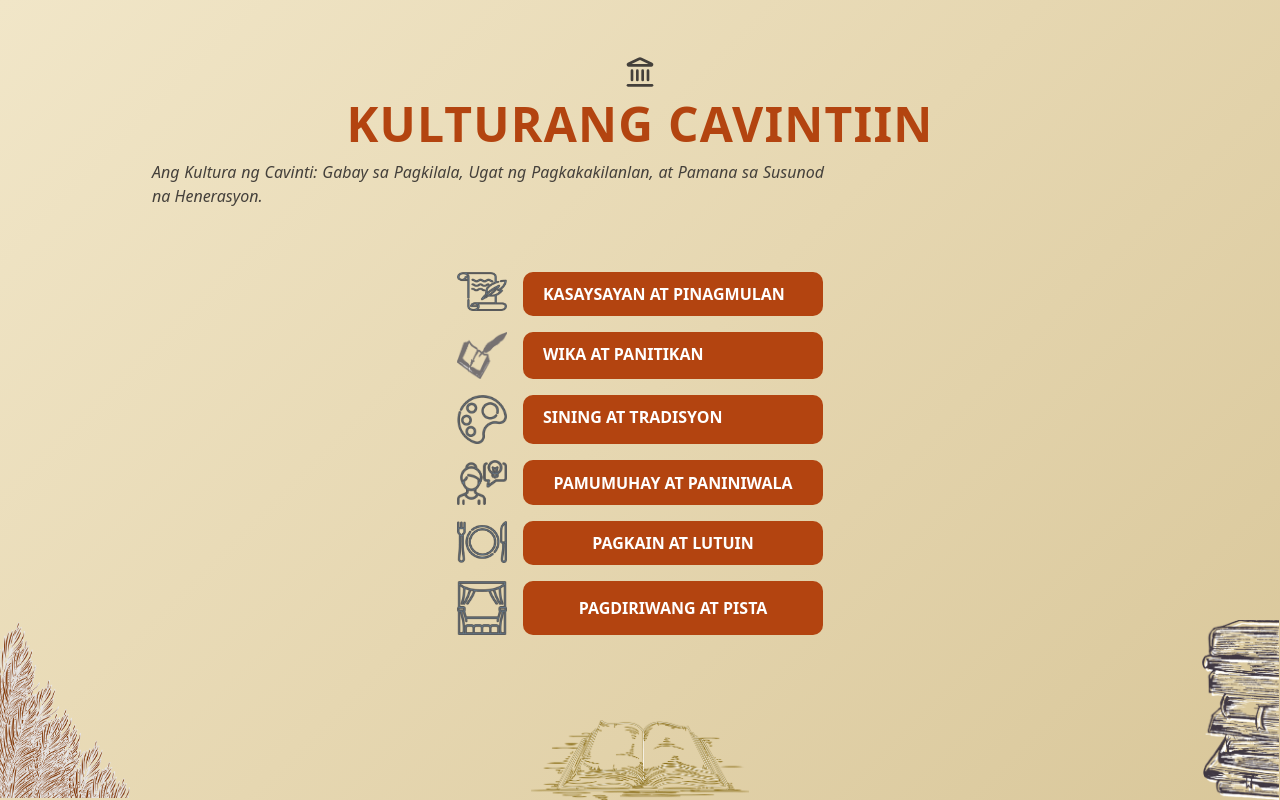
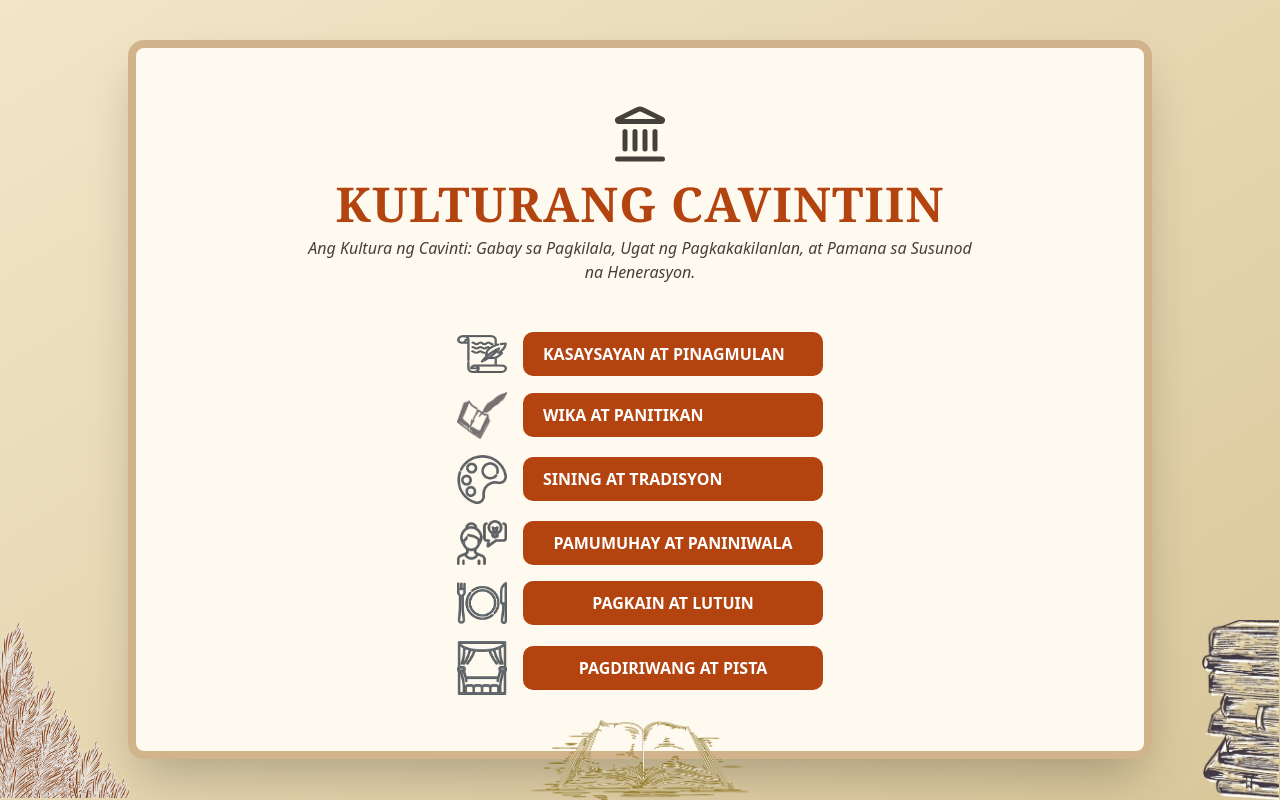
Before and after one commit to kodlens/kasaysayan-app, a React (Vite) app: page / in a window 1280 px wide. Built offline with nearby package versions, Linux system fonts and the light colour scheme.

Commit message:
improve nostalgic

```diff
--- a/src/pages/HomePage.tsx
+++ b/src/pages/HomePage.tsx
@@ -1,126 +1,112 @@
 import { motion, type Variants } from "framer-motion";
 import { Landmark } from "lucide-react";
-import { Link } from "react-router";
+import { Link } from "react-router"; // fixed import
 
 const containerVariants = {
   hidden: { opacity: 0 },
   show: {
     opacity: 1,
     transition: {
-      staggerChildren: 0.2, // delay between each child
+      staggerChildren: 0.2,
     },
   },
 };
 
 const itemVariants: Variants = {
   hidden: { opacity: 0, x: -50 },
-  show: { opacity: 1, x: 0, transition: { duration: 0.5, ease: "easeOut" } },
+  show: {
+    opacity: 1,
+    x: 0,
+    transition: { duration: 0.5, ease: "easeOut" },
+  },
 };
-
 
 export default function HomePage() {
   return (
-    <>
+    <div className="relative min-h-dvh bg-gradient-to-br from-[#f1e6c8] via-[#e6d7b1] to-[#d9c79a] text-stone-900 overflow-hidden">
 
-      {/* <div className="relative min-h-dvh bg-[linear-gradient(135deg,#f1e6c8_0%,#e6d7b1_50%,#d9c79a_100%)] text-stone-900"> */}
-      <div className="relative min-h-dvh">
-        <div className="max-w-5xl mx-auto px-4 sm:px-6 py-10 sm:py-14 z-10">
+      {/* Main Content with Nostalgic Border */}
+      <div className="max-w-5xl mx-auto mt-10 px-4 sm:px-6 py-10 sm:py-14 border-8 border-[#d2b48c] rounded-2xl shadow-2xl bg-[#fffaf0]">
+
+        {/* Header */}
         <motion.header
           initial={{ opacity: 0, y: -8 }}
           animate={{ opacity: 1, y: 0 }}
           transition={{ duration: 0.5 }}
-            className="mb-12 sm:mb-16 text-center">
-            <div className="flex justify-center mb-3 text-stone-700">
-              <Landmark className="h-8 w-8" />
+          className="mb-12 text-center"
+        >
+          <div className="flex justify-center mb-4 text-stone-700">
+            <Landmark className="h-15 w-15" />
           </div>
-            <h1 className="text-3xl font-sans font-bold text-primary sm:text-5xl tracking-wide mb-3">
+          <h1 className="text-3xl sm:text-5xl font-bold tracking-wide text-primary font-serif">
             KULTURANG CAVINTIIN
           </h1>
-            <p className="text-stone-700 italic max-w-2xl mx-auto">
+          <div className="text-stone-700 italic max-w-2xl mx-auto mt-2 text-center">
             Ang Kultura ng Cavinti: Gabay sa Pagkilala, Ugat ng Pagkakakilanlan, at Pamana sa Susunod na Henerasyon.
-            </p>
+          </div>
         </motion.header>
 
-          <div className="z-[100px]">
+        {/* Menu Buttons */}
         <motion.div
-              className="flex flex-col gap-4 items-center"
+          className="flex flex-col gap-4 items-start sm:items-center"
           variants={containerVariants}
           initial="hidden"
           animate="show"
         >
-              <motion.div variants={itemVariants} className="flex gap-4">
-                <div>
-                  <img src="/images/menus/writing-paper.png" width={50} alt="paper-writing" />
-                </div>
-                <Link to={'/kasaysayan-pinagmulan'} className="btn-navigator">
-                  KASAYSAYAN AT PINAGMULAN
+          {[
+            {
+              path: "/kasaysayan-pinagmulan",
+              text: "KASAYSAYAN AT PINAGMULAN",
+              icon: "/images/menus/writing-paper.png",
+            },
+            {
+              path: "/wika-panitikan",
+              text: "WIKA AT PANITIKAN",
+              icon: "/images/menus/book.png",
+            },
+            {
+              path: "/sining-tradisyon",
+              text: "SINING AT TRADISYON",
+              icon: "/images/menus/paint.png",
+            },
+            {
+              path: "",
+              text: "PAMUMUHAY AT PANINIWALA",
+              icon: "/images/menus/lady.png",
+            },
+            {
+              path: "",
+              text: "PAGKAIN AT LUTUIN",
+              icon: "/images/menus/plate.png",
+            },
+            {
+              path: "",
+              text: "PAGDIRIWANG AT PISTA",
+              icon: "/images/menus/curtain.png",
+            },
+          ].map(({ path, text, icon }, index) => (
+            <motion.div
+              key={index}
+              variants={itemVariants}
+              className="flex items-center gap-4 w-full sm:w-auto"
+            >
+              <img src={icon} width={50} alt={text} />
+              {path ? (
+                <Link to={path} className="btn-navigator">
+                  {text}
                 </Link>
+              ) : (
+                <button className="btn-navigator">{text}</button>
+              )}
             </motion.div>
-
-              <motion.div variants={itemVariants} className="flex gap-4">
-                <div>
-                  <img src="/images/menus/book.png" width={50} alt="paper-writing" />
-                </div>
-                <Link to={'/wika-panitikan'} className="btn-navigator">
-                  WIKA AT PANITIKAN
-                </Link>
-              </motion.div>
-
-              <motion.div variants={itemVariants} className="flex gap-4">
-                <div>
-                  <img src="/images/menus/paint.png" width={50} alt="paper-writing" />
-                </div>
-                <Link to={'/sining-tradisyon'} className="btn-navigator">
-                  SINING AT TRADISYON
-                </Link>
-              </motion.div>
-
-              <motion.div variants={itemVariants} className="flex gap-4">
-                <div>
-                  <img src="/images/menus/lady.png" width={50} alt="paper-writing" />
-                </div>
-                <button className="btn-navigator">
-                  PAMUMUHAY AT PANINIWALA
-                </button>
-              </motion.div>
-
-              <motion.div variants={itemVariants} className="flex gap-4">
-                <div>
-                  <img src="/images/menus/plate.png" width={50} alt="paper-writing" />
-                </div>
-                <button className="btn-navigator">
-                  PAGKAIN AT LUTUIN
-                </button>
-              </motion.div>
-
-              <motion.div variants={itemVariants} className="flex gap-4">
-                <div className="">
-                  <img src="/images/menus/curtain.png" width={50} alt="paper-writing" />
-                </div>
-                <button className="btn-navigator">
-                  PAGDIRIWANG AT PISTA
-                </button>
-              </motion.div>
-
+          ))}
         </motion.div>
       </div>
 
-          {/* <Footer /> */}
-
+      {/* Decorative elements (optional) */}
+      <div className="absolute bottom-0 z-10 leaves pointer-events-none"></div>
+      <div className="book pointer-events-none"></div>
+      <div className="absolute bottom-0 right-0 book-pile pointer-events-none"></div>
     </div>
-
-        {/* <div>
-          <img src="/images/leaves-left.png" width={200} alt="" />
-        </div> */}
-
-        <div className="absolute bottom-0 z-20 leaves"></div>
-
-        <div className="book"></div>
-
-        <div className="absolute bottom-0 right-0 book-pile"></div>
-
-      </div>
-
-    </>
   );
 }
--- a/src/pages/KasaysayanPinagmulan.tsx
+++ b/src/pages/KasaysayanPinagmulan.tsx
@@ -21,7 +21,8 @@ const KasaysayanPinagmulan = () => {
 
 
   return (
-    <div className="max-w-5xl mx-4 md:mx-auto mt-10">
+    <div className="max-w-5xl mx-4 md:mx-auto mt-10 border-8 border-[#d2b48c] rounded-xl shadow-2xl
+      bg-[#fffaf0] p-6">
 
       <motion.div>
         <Title title="Bayan ng Cavinti" />
--- a/src/pages/SiningTradisyon.tsx
+++ b/src/pages/SiningTradisyon.tsx
@@ -20,7 +20,8 @@ const SiningTradisyon = () => {
 
 
     return (
-        <div className="min-h-dvh max-w-5xl mx-4 md:mx-auto mt-10">
+        <div className="min-h-dvh max-w-5xl mx-4 md:mx-auto mt-10 border-8 border-[#d2b48c] rounded-xl shadow-2xl
+      bg-[#fffaf0] p-6">
 
             <motion.div>
                 <Title title="Ang Sining ng Cavinti: Pamanang Yari sa Kamay at Kultura" />
@@ -110,7 +111,7 @@ const SiningTradisyon = () => {
                      <p>
                         Kilala rin ang Cavinti bilang tahanan ng pinakamalaking sambalilo sa buong mundo. Ito ay gawa sa hinabing dahon ng pandan. Naitala ito sa Guinness Book of World Records noong Agosto 2016.
                     </p>
-                    <div className="flex gap-2 md:flex-row flex-col">
+                    <div className="flex gap-2 md:flex-row flex-col justify-center items-center">
                         <img src="/images/sining-tradisyon-9.png" width={400} alt="picture 9" />
                         <img src="/images/sining-tradisyon-10.png" width={400} alt="picture 10" />
                     </div>
--- a/src/pages/WikaPanitikan.tsx
+++ b/src/pages/WikaPanitikan.tsx
@@ -20,7 +20,8 @@ const WikaPanitikan = () => {
 
 
   return (
-    <div className="min-h-dvh max-w-5xl mx-4 md:mx-auto mt-10">
+    <div className="min-h-dvh max-w-5xl mx-4 md:mx-auto mt-10 border-8 border-[#d2b48c] rounded-xl shadow-2xl
+      bg-[#fffaf0] p-6">
 
       <motion.div>
         <Title title="Alamat ng Cavinti" />
```
Also changed, not shown: 1 other file (tests, documents, lock files or other folders). Lines whose indentation alone changed are shown as unchanged.
